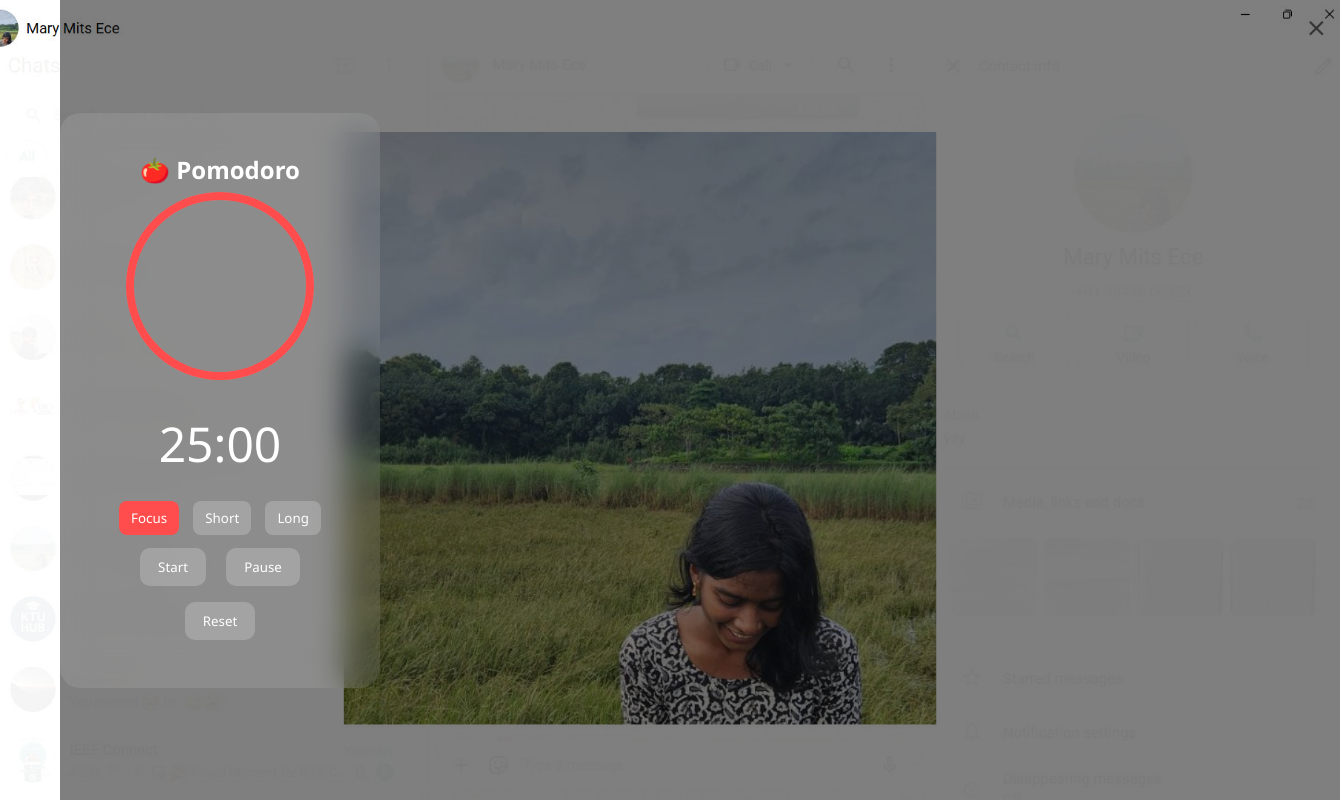
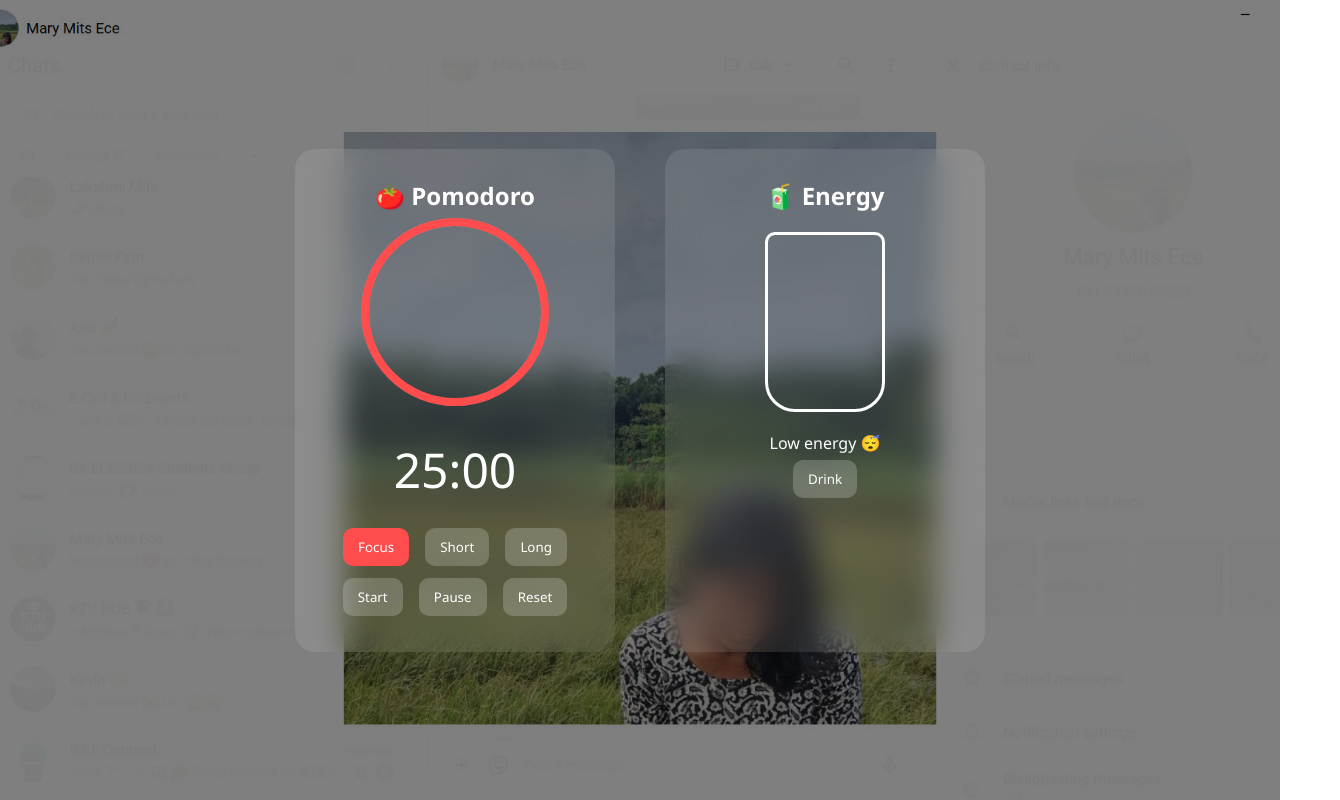
Before and after one commit to kiransaju11/pomodoro_fun, a plain HTML site: page index.html in a window 1280 px wide. Shown: the whole page, 1340 px wide, since content can reach past the window. Drawn offline with Linux system fonts and the light colour scheme.

Commit message:
Update index.html

```diff
--- a/index.html
+++ b/index.html
@@ -3,7 +3,7 @@
 <head>
 <meta charset="UTF-8">
 <meta name="viewport" content="width=device-width, initial-scale=1.0">
-<title>Pomodoro</title>
+<title>Pomodoro + Energy</title>
 
 <style>
 * {
@@ -18,11 +18,11 @@ body {
     background: url('mary.jpg') center/cover no-repeat;
     display: flex;
     align-items: center;
-    justify-content: flex-start; /* move left */
-    padding-left: 60px; /* spacing from edge */
+    justify-content: center;
+    position: relative;
 }
 
-/* Dark overlay */
+/* Overlay */
 body::before {
     content: "";
     position: absolute;
@@ -31,29 +31,37 @@ body::before {
     background: rgba(0,0,0,0.5);
 }
 
-/* Glass container */
-.container {
+/* Main layout */
+.main {
     position: relative;
     z-index: 1;
+    display: flex;
+    gap: 50px;
+}
+
+/* Glass card */
+.container {
     backdrop-filter: blur(15px);
     background: rgba(255,255,255,0.1);
     border-radius: 20px;
-    padding: 40px;
+    padding: 30px;
     text-align: center;
     color: white;
     width: 320px;
 }
 
-/* Timer text */
+/* Timer */
 #time {
     font-size: 3rem;
     margin: 20px 0;
 }
 
 /* Buttons */
-.buttons button {
-    margin: 8px;
-    padding: 10px 18px;
+.buttons button,
+.modes button,
+.juice-card button {
+    margin: 6px;
+    padding: 10px 15px;
     border: none;
     border-radius: 10px;
     background: rgba(255,255,255,0.2);
@@ -62,26 +70,15 @@ body::before {
     transition: 0.3s;
 }
 
-.buttons button:hover {
+button:hover {
     background: rgba(255,255,255,0.4);
-}
-
-/* Mode buttons */
-.modes button {
-    margin: 5px;
-    padding: 8px 12px;
-    border-radius: 8px;
-    border: none;
-    cursor: pointer;
-    background: rgba(255,255,255,0.2);
-    color: white;
 }
 
 .active {
     background: #ff4c4c !important;
 }
 
-/* Circle progress */
+/* Circle */
 svg {
     transform: rotate(-90deg);
 }
@@ -98,11 +95,42 @@ circle {
     stroke-dashoffset: 565;
     transition: stroke-dashoffset 1s linear;
 }
+
+/* Juice cup */
+.cup {
+    width: 120px;
+    height: 180px;
+    border: 3px solid white;
+    border-radius: 10px 10px 30px 30px;
+    margin: 20px auto;
+    position: relative;
+    overflow: hidden;
+}
+
+.liquid {
+    position: absolute;
+    bottom: 0;
+    width: 100%;
+    height: 0%;
+    background: linear-gradient(to top, orange, yellow);
+    transition: height 0.5s;
+}
+
+/* Mobile */
+@media (max-width: 700px) {
+    .main {
+        flex-direction: column;
+        align-items: center;
+    }
+}
 </style>
 </head>
 
 <body>
 
+<div class="main">
+
+    <!-- TIMER -->
     <div class="container">
         <h2>🍅 Pomodoro</h2>
 
@@ -114,9 +142,9 @@ circle {
         <div id="time">25:00</div>
 
         <div class="modes">
-        <button onclick="setMode(25)" class="active">Focus</button>
-        <button onclick="setMode(5)">Short</button>
-        <button onclick="setMode(15)">Long</button>
+            <button onclick="setMode(event,25)" class="active">Focus</button>
+            <button onclick="setMode(event,5)">Short</button>
+            <button onclick="setMode(event,15)">Long</button>
         </div>
 
         <div class="buttons">
@@ -126,19 +154,36 @@ circle {
         </div>
     </div>
 
+    <!-- JUICE -->
+    <div class="container juice-card">
+        <h2>🧃 Energy</h2>
+
+        <div class="cup">
+            <div class="liquid" id="liquid"></div>
+        </div>
+
+        <p id="energyText">Stay focused...</p>
+        <button onclick="drinkJuice()">Drink</button>
+    </div>
+
+</div>
+
 <script>
 let time = 1500;
+let totalTime = time;
 let interval = null;
-let totalTime = time;
+let energy = 0;
 
 const timeDisplay = document.getElementById("time");
 const progress = document.querySelector(".progress");
 
+/* TIMER */
 function updateDisplay() {
     let min = Math.floor(time / 60);
     let sec = time % 60;
+
     timeDisplay.textContent =
-        `${min.toString().padStart(2, '0')}:${sec.toString().padStart(2, '0')}`;
+        `${min.toString().padStart(2,'0')}:${sec.toString().padStart(2,'0')}`;
 
     let progressValue = 565 - (565 * time / totalTime);
     progress.style.strokeDashoffset = progressValue;
@@ -151,6 +196,12 @@ function startTimer() {
         if (time > 0) {
             time--;
             updateDisplay();
+
+            if (energy < 100) {
+                energy += 0.5;
+                updateJuice();
+            }
+
         } else {
             clearInterval(interval);
             interval = null;
@@ -167,20 +218,43 @@ function pauseTimer() {
 function resetTimer() {
     pauseTimer();
     time = totalTime;
+    energy = 0;
     updateDisplay();
+    updateJuice();
 }
 
-function setMode(minutes) {
+function setMode(e, minutes) {
     document.querySelectorAll(".modes button").forEach(btn => btn.classList.remove("active"));
-    event.target.classList.add("active");
+    e.target.classList.add("active");
 
     pauseTimer();
     time = minutes * 60;
     totalTime = time;
+    energy = 0;
+
     updateDisplay();
+    updateJuice();
+}
+
+/* JUICE */
+function updateJuice() {
+    const liquid = document.getElementById("liquid");
+    liquid.style.height = energy + "%";
+
+    let text = document.getElementById("energyText");
+
+    if (energy < 30) text.textContent = "Low energy 😴";
+    else if (energy < 70) text.textContent = "Getting there ⚡";
+    else text.textContent = "FULL POWER 🚀";
+}
+
+function drinkJuice() {
+    energy = 0;
+    updateJuice();
 }
 
 updateDisplay();
+updateJuice();
 </script>
 
 </body>
```
Lines whose indentation alone changed are shown as unchanged.
